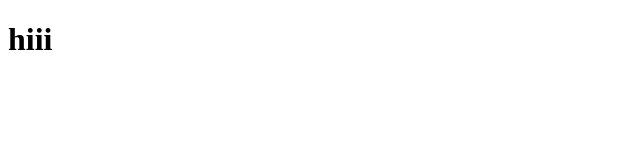
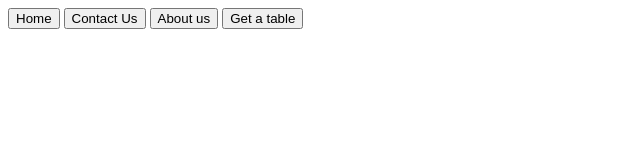
Before and after one commit to Kili196/RestaurantPage, a website built with webpack: page src/index.html in a window 1280 px wide. Shown: the whole page, without its empty margins (0-640 px from the left). Built offline with nearby package versions, Linux system fonts and the light colour scheme.

Commit message:
added git ignore and nav bar

```diff
--- a/src/index.html
+++ b/src/index.html
@@ -9,6 +9,14 @@
     <meta name="viewport" content="width=device-width, initial-scale=1" />
   </head>
   <body>
-    <h1>hiii</h1>
+    <header>
+      <nav>
+        <button>Home</button>
+        <button>Contact Us</button>
+        <button>About us</button>
+        <button>Get a table</button>
+      </nav>
+    </header>
+    <div id="content"></div>
   </body>
 </html>
```
Also changed, not shown: 1 other file.
